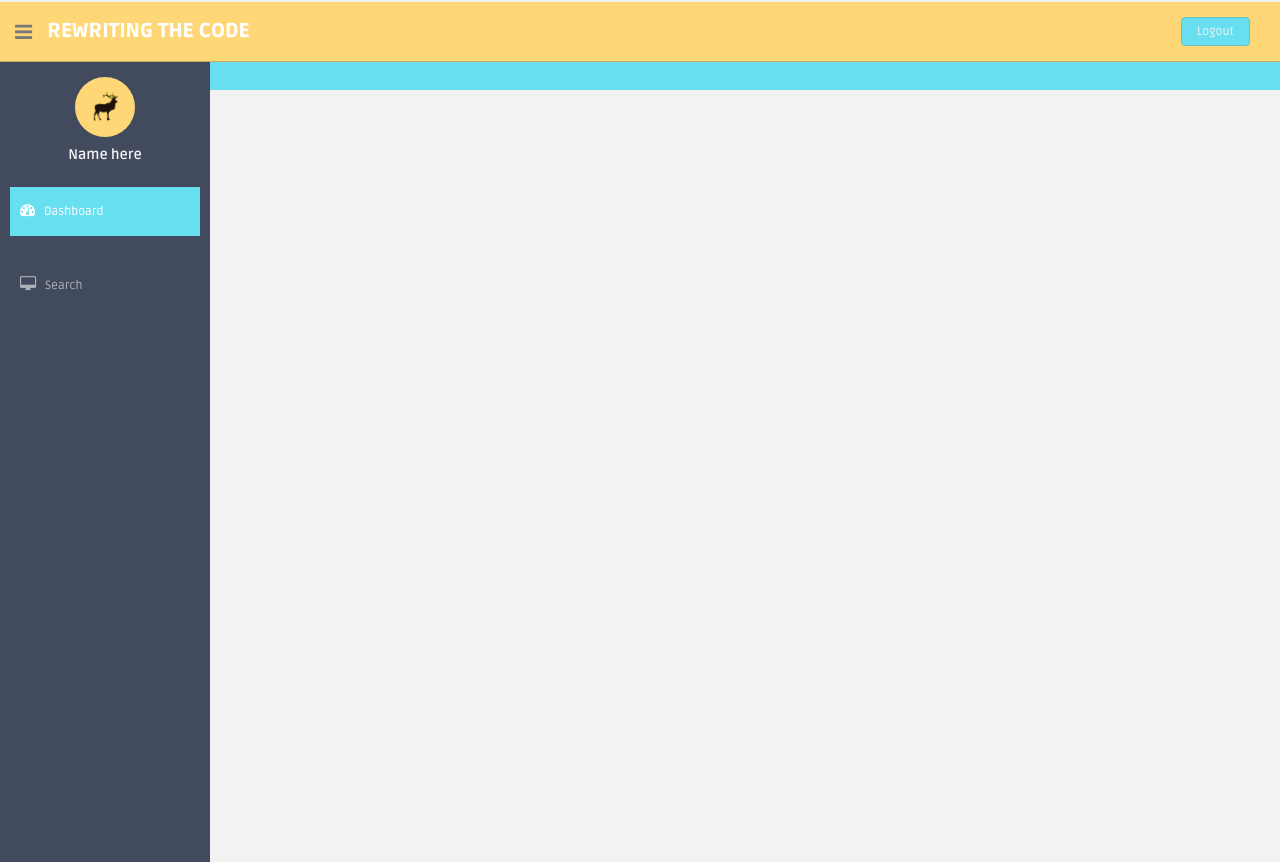
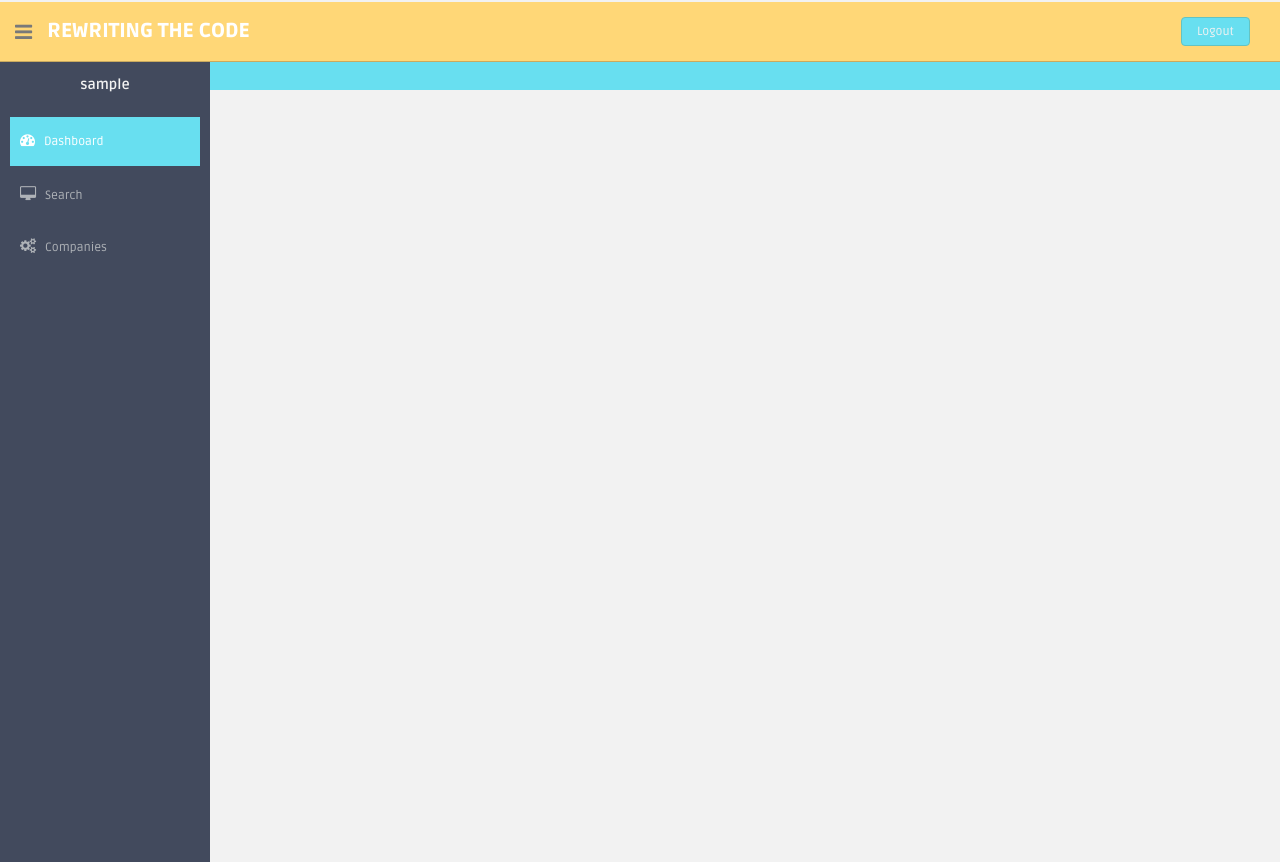
Before and after one commit to Lucytheanimefan/KACdatabase, a Flask app: template templates/index.html in a window 1280 px wide. Shown: the part 18-880 px from the top of the page. Run offline with Flask 2, Linux system fonts and the light colour scheme; the template is opened without the code that fills it: most values are stand-ins (such as "Sample title", 1, 10 or a date in 2020); some libraries are stand-ins or nearby versions.

Commit message:
pass username

```diff
--- a/app.py
+++ b/app.py
@@ -1,6 +1,6 @@
 import os
 from flask import Flask
-from flask import Flask, flash, redirect, render_template, request, session, abort, jsonify
+from flask import Flask, flash, redirect, render_template, request, session, abort, jsonify, make_response
 import csv
 import sys
 import server
@@ -25,7 +25,10 @@ def home():
     if not session.get('logged_in'):
         return render_template('login.html')
     else:
-        return render_template("index.html")
+    	#resp = make_response(render_template("index.html"))
+    	#resp.set_cookie('username', request.form['username'])
+    	#return resp
+        return render_template("index.html",username = request.form['username'])
 
 @app.route('/login', methods=['POST'])
 def do_admin_login():
--- a/templates/main_dash_layout.html
+++ b/templates/main_dash_layout.html
@@ -34,8 +34,7 @@
             <!--logo start-->
             <a href="index.html" class="logo"><b>Rewriting the Code</b></a>
             <!--logo end-->
-            <div class="nav notify-row" id="top_menu">
-            </div>
+
             <div class="top-menu">
                 <ul class="nav pull-right top-menu">
                     <li><a class="logout" href="/logout">Logout</a></li>
@@ -51,20 +50,23 @@
             <div id="sidebar" class="nav-collapse ">
                 <!-- sidebar menu start-->
                 <ul class="sidebar-menu" id="nav-accordion">
-                    <p class="centered">
-                        <a href="profile.html"><img src="/static/assets/img/ui-sam.jpg" class="img-circle" width="60"></a>
-                    </p>
-                    <h5 class="centered">Name here</h5>
+                    <h5 class="centered">{{ username }}</h5>
                     <li class="mt">
                         <a class="active" href="/">
                             <i class="fa fa-dashboard"></i>
                             <span>Dashboard</span>
                         </a>
                     </li>
-                    <li class="mt">
+                    <li class="sub-menu">
                         <a href="/search_page">
                             <i class="fa fa-desktop"></i>
                             <span>Search</span>
+                        </a>
+                    </li>
+                    <li class="sub-menu">
+                        <a href="#">
+                            <i class="fa fa-cogs"></i>
+                            <span>Companies</span>
                         </a>
                     </li>
                 </ul>
```
Also changed, not shown: 1 other file.
